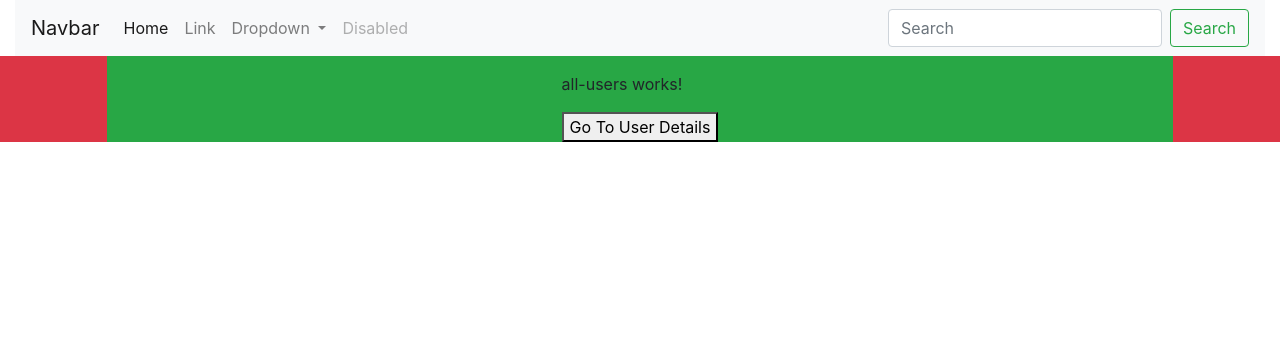
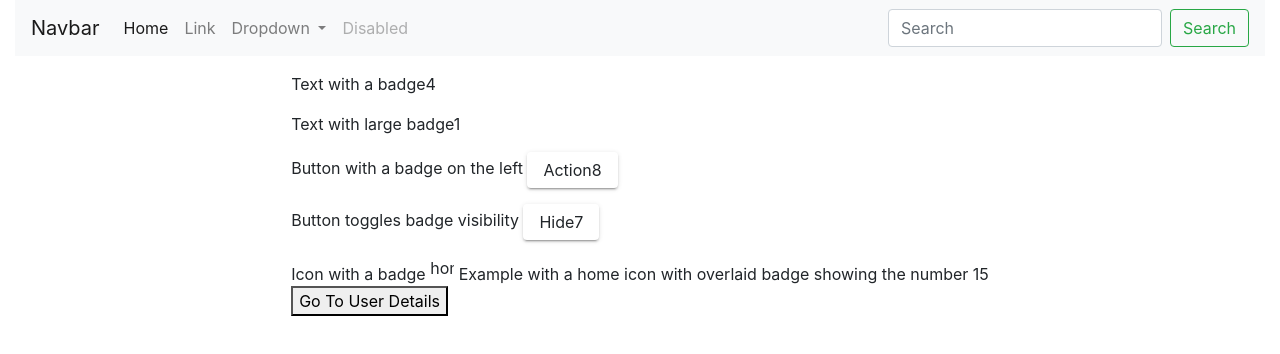
Before and after one commit to MahmoudMoheyEldeen/maids-Dashboard, an Angular app: page /all-users in a window 1280 px wide. Shown: the top 354 px of the page. Built offline with nearby package versions, Linux system fonts and the light colour scheme.

Commit message:
test ang mat

```diff
--- a/package.json
+++ b/package.json
@@ -15,6 +15,7 @@
     "@angular/compiler": "^16.1.0",
     "@angular/core": "^16.1.0",
     "@angular/forms": "^16.1.0",
+    "@angular/material": "^16.2.1",
     "@angular/platform-browser": "^16.1.0",
     "@angular/platform-browser-dynamic": "^16.1.0",
     "@angular/router": "^16.1.0",
--- a/src/app/app.component.html
+++ b/src/app/app.component.html
@@ -2,8 +2,8 @@
   <div class="header">
     <app-header></app-header>
   </div>
-  <div class="main-content row bg-danger justify-content-center">
-    <div class="bg-success col-lg-10 d-flex justify-content-center pt-3">
+  <div class="main-content row justify-content-center">
+    <div class=" col-lg-10 d-flex justify-content-center pt-3">
       <router-outlet></router-outlet>
     </div>
   </div>
--- a/src/app/main-content/all-users/all-users.component.html
+++ b/src/app/main-content/all-users/all-users.component.html
@@ -1,2 +1,28 @@
-<p>all-users works!</p>
+<div matBadge="4" matBadgeOverlap="false" class="demo-section">Text with a badge</div>
+
+<div matBadge="1" matBadgeSize="large" class="demo-section">Text with large badge</div>
+
+<div class="demo-section">
+  Button with a badge on the left
+  <button mat-raised-button color="primary" matBadge="8" matBadgePosition="before" matBadgeColor="accent">
+    Action
+  </button>
+</div>
+
+<div class="demo-section">
+  Button toggles badge visibility
+  <button mat-raised-button matBadge="7" [matBadgeHidden]="hidden" (click)="toggleBadgeVisibility()">
+    Hide
+  </button>
+</div>
+
+<div class="demo-section">
+  Icon with a badge
+  <mat-icon matBadge="15" matBadgeColor="warn">home</mat-icon>
+  <!-- Include text description of the icon's meaning for screen-readers -->
+  <span class="cdk-visually-hidden">
+    Example with a home icon with overlaid badge showing the number 15
+  </span>
+</div>
+
 <button routerLink="/user-details">Go To User Details</button>
--- a/src/app/main-content/all-users/all-users.component.scss
+++ b/src/app/main-content/all-users/all-users.component.scss
@@ -0,0 +1,9 @@
+:host {
+  display: flex;
+  flex-direction: column;
+  align-items: flex-start;
+}
+
+.demo-section+.demo-section {
+  margin-top: 16px;
+}
--- a/src/app/main-content/all-users/all-users.component.ts
+++ b/src/app/main-content/all-users/all-users.component.ts
@@ -3,8 +3,12 @@ import { Component } from '@angular/core';
 @Component({
   selector: 'app-all-users',
   templateUrl: './all-users.component.html',
-  styleUrls: ['./all-users.component.scss']
+  styleUrls: ['./all-users.component.scss'],
 })
 export class AllUsersComponent {
+  hidden = false;
 
+  toggleBadgeVisibility() {
+    this.hidden = !this.hidden;
+  }
 }
```
Also changed, not shown: src/app/main-content/main-content.module.ts (+11 -2 lines), 1 other file (tests, documents, lock files or other folders).
